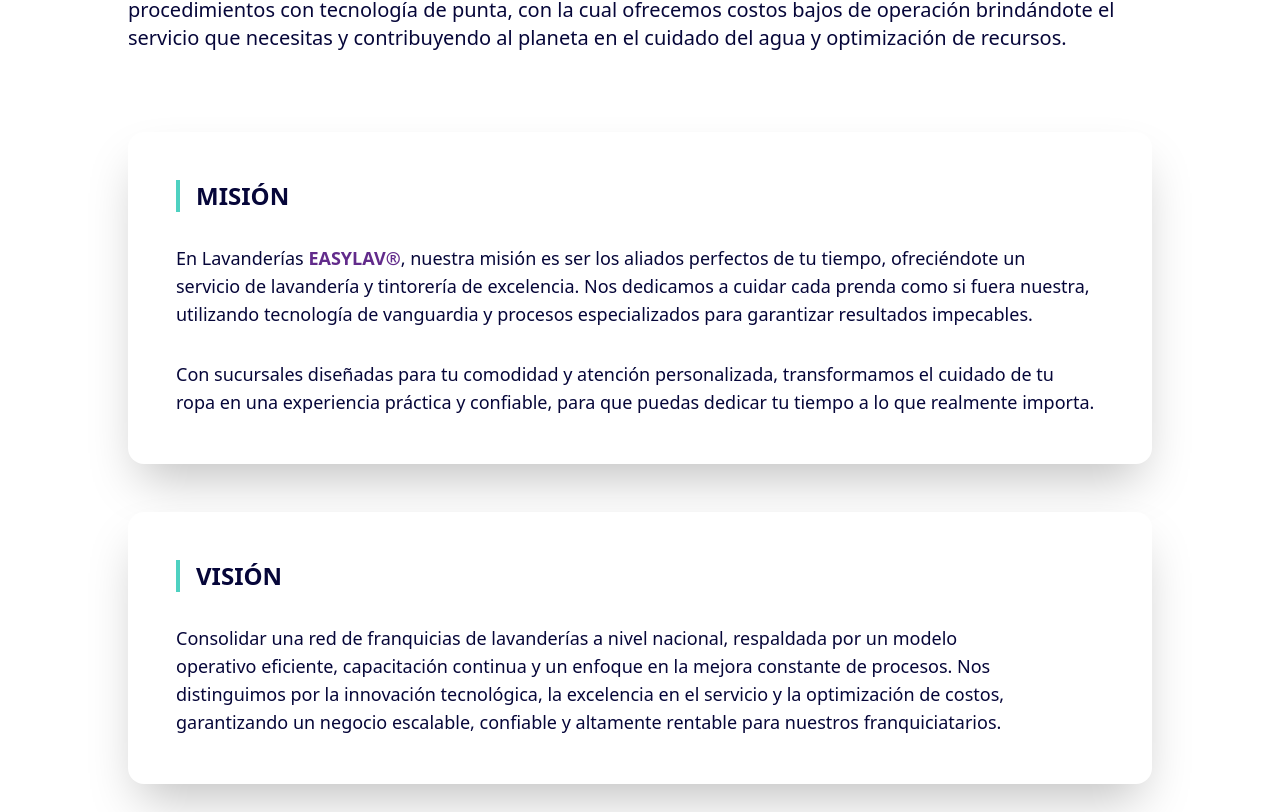
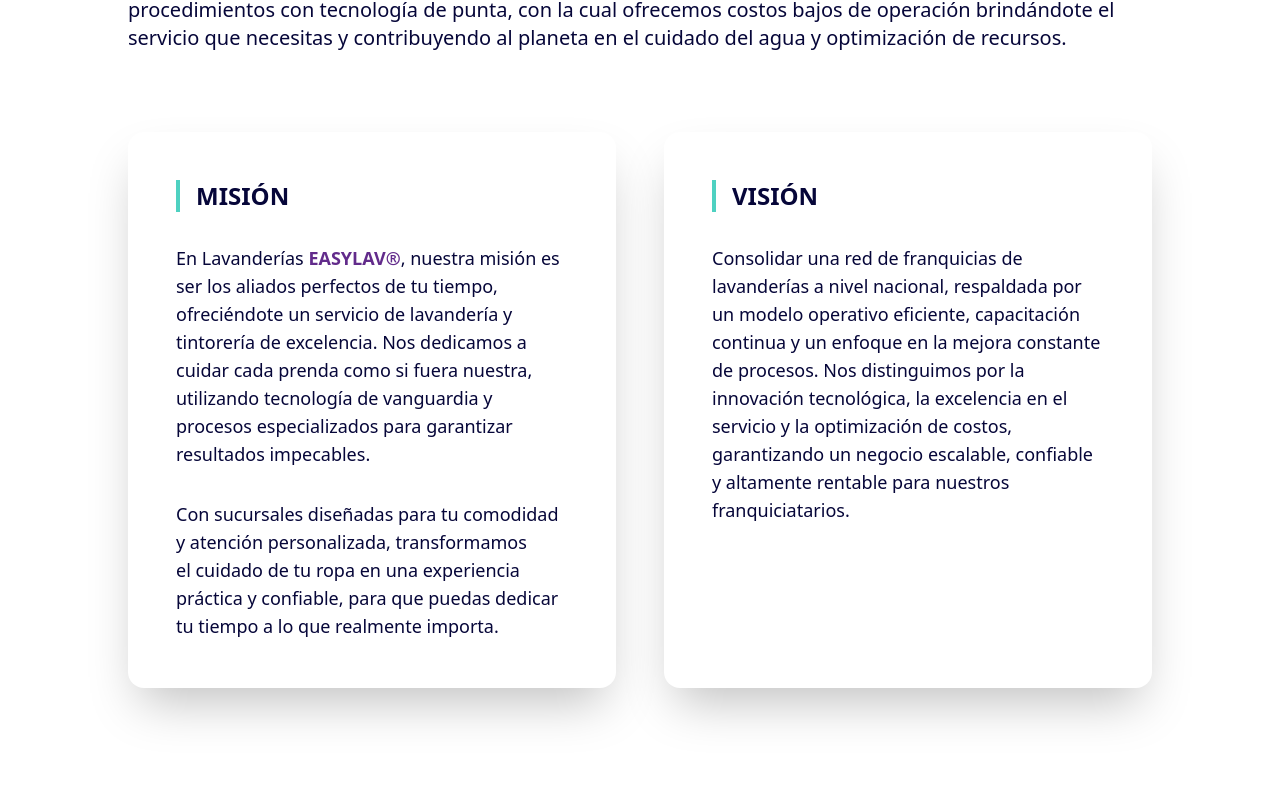
Before and after one commit to dspwebstudiomx/easylav-react, a React (Vite) app: page / in a window 1280 px wide. Shown: the part 1148-1960 px from the top of the page. Built offline with nearby package versions, Linux system fonts and the light colour scheme.

Commit message:
feat: mejora el diseño del componente ProgramasDeLealtad y ajusta la estructura del componente QuienesSomos para un mejor layout

```diff
--- a/src/pages/inicio/components/ProgramasDeLealtad.jsx
+++ b/src/pages/inicio/components/ProgramasDeLealtad.jsx
@@ -71,12 +71,12 @@ const ProgramasDeLealtad = () => {
                     ¡Entre mas consumas mas ahorras! <br />
                   </span>
                 </div>
-                <span className="text-xl md:text-2xl lg:text-2xl">
+                <span className="text-xl md:text-2xl lg:text-2xl dark:text-light">
                   <strong className="dark:text-secondary_light">EASYLAV® </strong>
                   recompensa tu lealtad y te regala tu “Tarjeta de Recompensas” para premiar tu preferencia y consumos
                   con puntos y beneficios especialmente para ti, Solo usa tu tarjeta física.
                 </span>
-                <span className="md:mr-6">* Aplican restricciones</span>
+                <span className="md:mr-6 dark:text-light">* Aplican restricciones</span>
               </div>
             </ParagraphContainer>
           </div>
--- a/src/pages/inicio/components/QuienesSomos.jsx
+++ b/src/pages/inicio/components/QuienesSomos.jsx
@@ -141,7 +141,7 @@ const QuienesSomos = () => {
           {/* Párrafos */}
 
           {/* Misión & Visión */}
-          <TwoColumnsContainer gridOrder="flex-col lg:flex-row">
+          <TwoColumnsContainer gridOrder="grid-cols-1 md:grid-cols-2">
             {/* Misión */}
             <Card>
               <BorderLeft>
```
